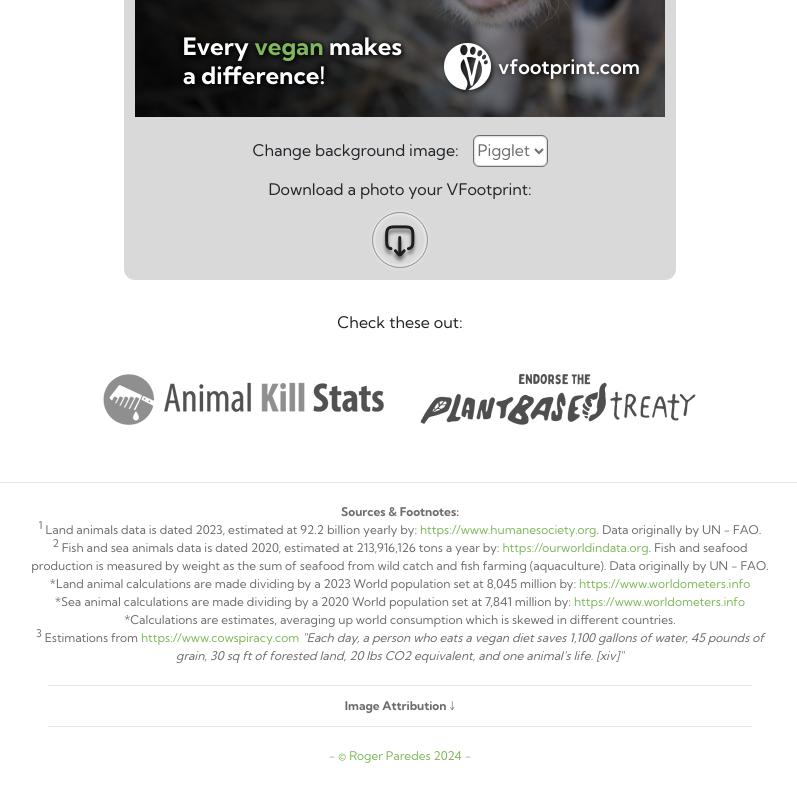
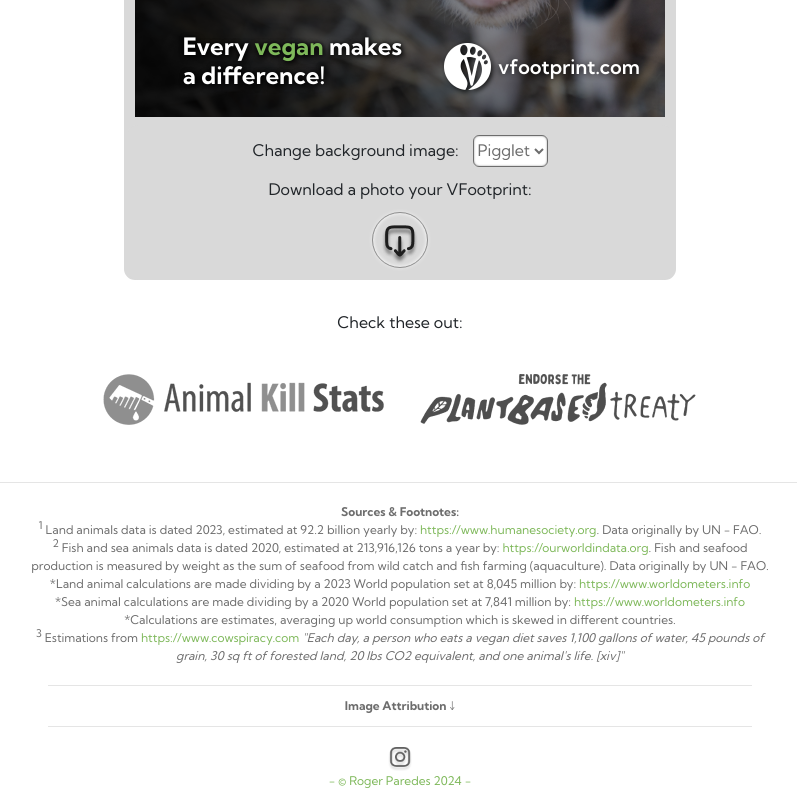
Before and after one commit to rpared/vfootprint, a plain HTML site: page index.html in a window 1280 px wide. Shown: the part 1085-1885 px from the top of the page, without its empty margins (240-1037 px from the left). Before the commit the page ends 1860 px from the top, so only its background shows below. Drawn offline with nearby package versions, Linux system fonts and the light colour scheme; files whose address does not match are found by name.

Commit message:
Add files via upload

```diff
--- a/index.html
+++ b/index.html
@@ -197,7 +197,7 @@
 
         </ul>
         <hr>
-
+      <a href="https://www.instagram.com/bipedorasurado/" target="_blank"><img style = "width: 26px; opacity:0.7" src="assets/Instagram.png" alt="Instagram"></a><br>
       <a href="https://roger.costra.ec" target="_blank">- © Roger Paredes 2024 -</a>
       </div>
 
```
